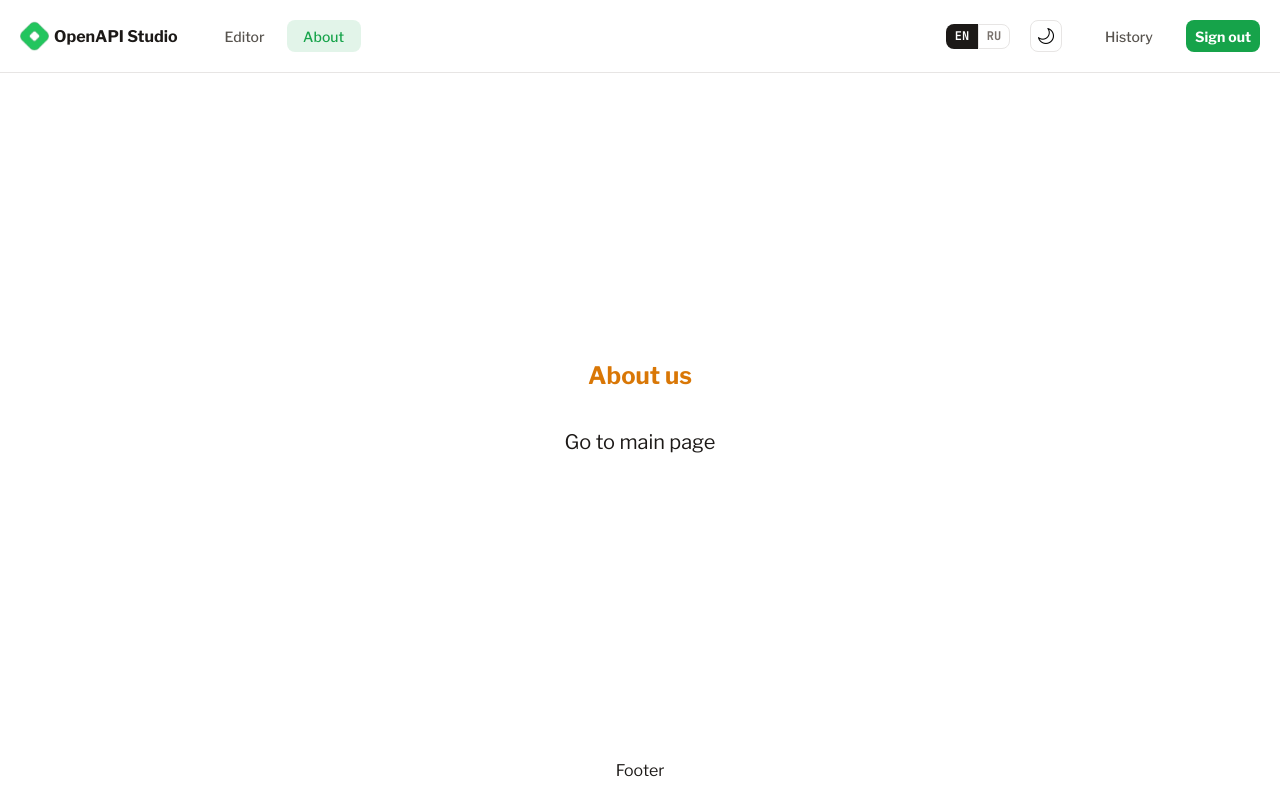
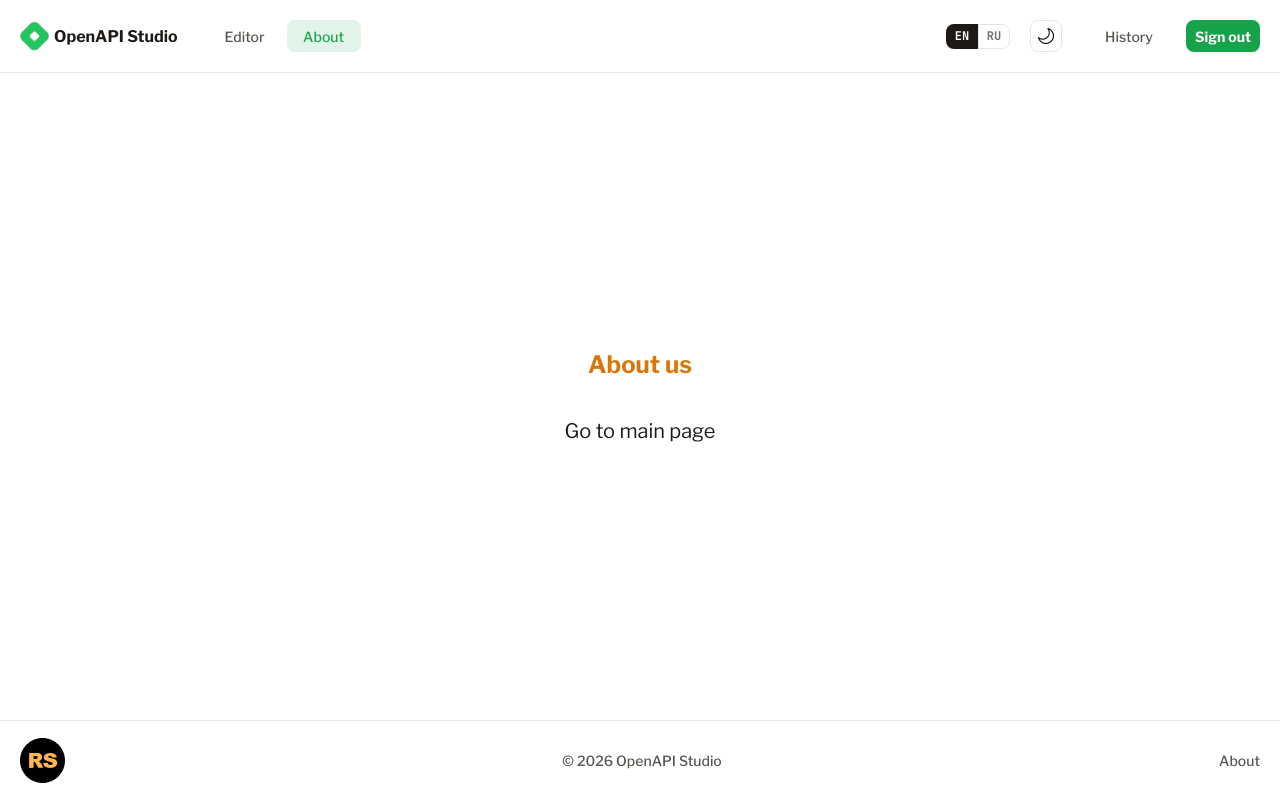
Before and after one commit to Walle908/swagger-editor-app, a Next.js app: page /about in a window 1280 px wide. Built offline with nearby package versions, Linux system fonts and the light colour scheme.

Commit message:
feat: add Footer

```diff
--- a/src/components/layout/footer/Footer.module.scss
+++ b/src/components/layout/footer/Footer.module.scss
@@ -1,7 +1,11 @@
 .footer {
   display: flex;
+  align-items: center;
+  justify-content: space-between;
+  align-items: center;
   gap: 3rem;
-  justify-content: center;
-  align-items: center;
-  padding: 2rem;
+  height: 8rem;
+  padding: 1rem 2rem;
+  background-color: $color-bg-main;
+  border-top: 1px solid $color-border;
 }
--- a/src/components/layout/footer/Footer.tsx
+++ b/src/components/layout/footer/Footer.tsx
@@ -1,13 +1,26 @@
 'use client';
 
 import { type ReactNode } from 'react';
-import { Text } from '@/components/ui';
+import Image from 'next/image';
+import LinkComponent from '@/components/ui/linkComponent/LinkComponent';
+import rsLogo from 'public/rss-logo.svg';
 import styles from './Footer.module.scss';
 
 export function Footer(): ReactNode {
   return (
     <footer className={styles.footer}>
-      <Text>Footer</Text>
+      <LinkComponent href="https://rs.school/" target="_blank" rel="noreferrer">
+        <Image src={rsLogo} width={45} alt="RS School" priority />
+      </LinkComponent>
+
+      <LinkComponent
+        href="https://github.com/Walle908/swagger-editor-app"
+        target="_blank"
+        rel="noreferrer">
+        © 2026 OpenAPI Studio
+      </LinkComponent>
+
+      <LinkComponent href="/about">About</LinkComponent>
     </footer>
   );
 }
--- a/src/components/ui/linkComponent/LinkComponent.module.scss
+++ b/src/components/ui/linkComponent/LinkComponent.module.scss
@@ -1,9 +1,10 @@
 .baseLink {
   text-decoration: none;
   display: inline-flex;
-  color: $color-primary;
+  color: $color-text-secondary;
   font-size: $space-xs;
-  font-weight: bold;
+  font-weight: 500;
+  text-align: center;
   cursor: pointer;
   transition: 0.3s;
 }
```
Also changed, not shown: public/rss-logo.svg (added).
